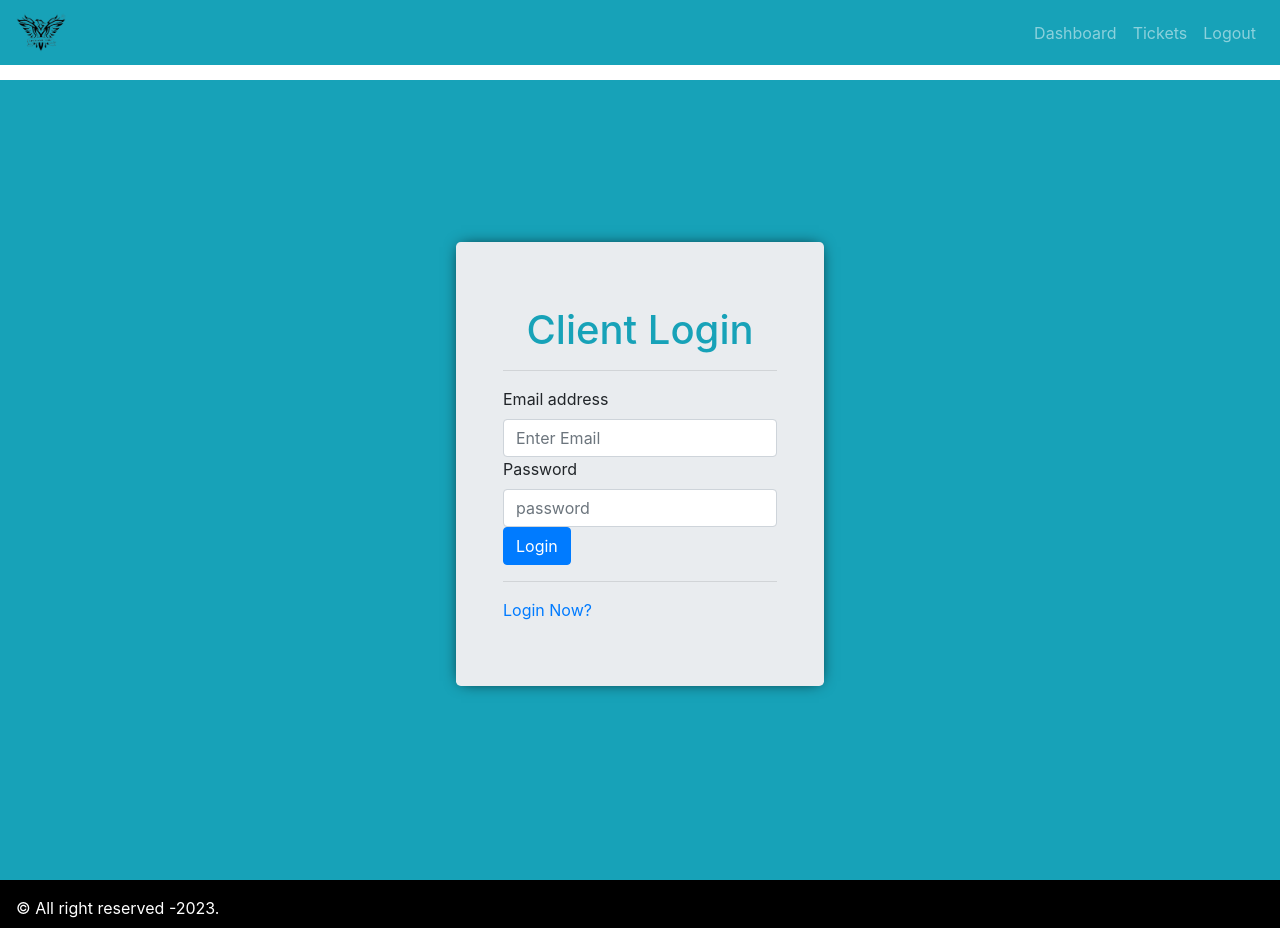
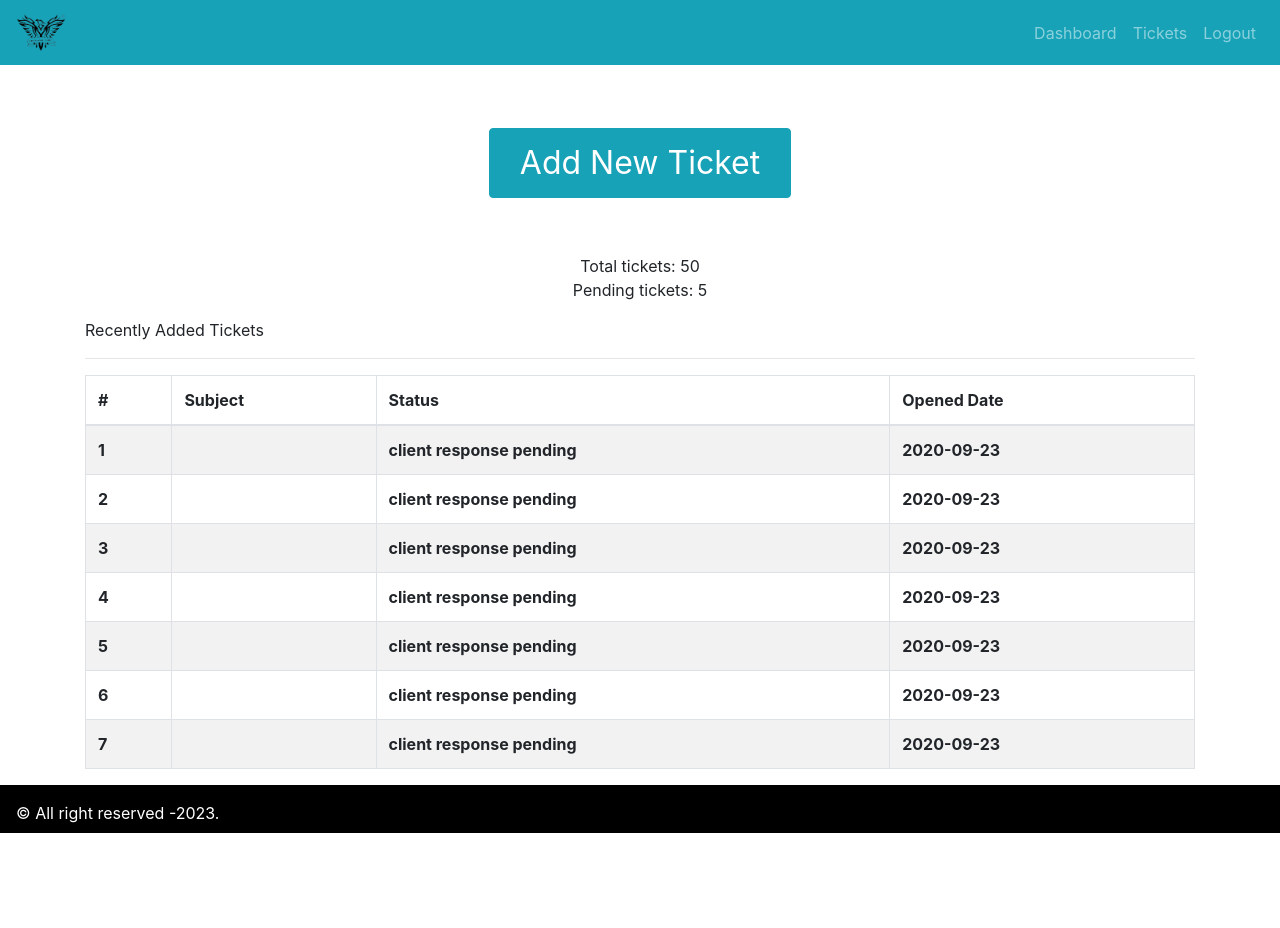
Before and after one commit to Shivanshu3979/EpitomeTRC, a React (Create React App) app: page /dashboard in a window 1280 px wide. After the commit the page ends 833 px from the top, so only its background shows below. Built offline with nearby package versions, Linux system fonts and the light colour scheme.

Commit message:
dashboard and ticket view added

```diff
--- a/src/App.js
+++ b/src/App.js
@@ -2,12 +2,12 @@
 
 import { Entry } from './page/entry/entry.page';
 import {DefaultLayout} from './component/layout/DefaultLayout';
-
+import { Dashboard } from "./page/dashboard/Dashboard.page";
 function App() {
   return (
     <div className="App">
       <DefaultLayout>
-          <Entry/>
+          <Dashboard/>
       </DefaultLayout>
       {/*<Entry/>*/}
     </div>
--- /dev/null
+++ b/src/assets/data/dummy-tickets.json
@@ -0,0 +1,37 @@
+[
+    {
+        "id":1,
+        "status":"client response pending",
+        "addedAt":"2020-09-23"
+    },
+    {
+        "id":2,
+        "status":"client response pending",
+        "addedAt":"2020-09-23"
+    },
+    {
+        "id":3,
+        "status":"client response pending",
+        "addedAt":"2020-09-23"
+    },
+    {
+        "id":4,
+        "status":"client response pending",
+        "addedAt":"2020-09-23"
+    },
+    {
+        "id":5,
+        "status":"client response pending",
+        "addedAt":"2020-09-23"
+    },
+    {
+        "id":6,
+        "status":"client response pending",
+        "addedAt":"2020-09-23"
+    },
+    {
+        "id":7,
+        "status":"client response pending",
+        "addedAt":"2020-09-23"
+    }
+]
--- /dev/null
+++ b/src/component/ticket-table/TicketTable.comp.js
@@ -0,0 +1,29 @@
+import React from 'react'
+import {Table} from 'react-bootstrap'
+export const TicketTable=({tickets})=>{
+    return(
+        <Table striped bordered hover>
+            <thead>
+                <tr>
+                    <th>#</th>
+                    <th>Subject</th>
+                    <th>Status</th>
+                    <th>Opened Date</th>
+                </tr>
+            </thead>
+            <tbody>
+                {tickets.length ? tickets.map(row=>(
+                <tr key={row.id}>
+                    <th>{row.id}</th>
+                    <th>{row.subject}</th>
+                    <th>{row.status}</th>
+                    <th>{row.addedAt}</th>
+                </tr>)) : (
+                <tr>
+                    <td colSpan={4} className='text-center'>No tickets to show</td>
+                </tr>
+                )}
+            </tbody>
+        </Table>
+    )
+}
--- /dev/null
+++ b/src/page/dashboard/Dashboard.page.js
@@ -0,0 +1,36 @@
+import React from 'react'
+import {Container, Row, Col, Button} from 'react-bootstrap'
+import { TicketTable } from '../../component/ticket-table/TicketTable.comp'
+import tickets from "../../assets/data/dummy-tickets.json";
+
+export const Dashboard=()=>{
+    return(
+        <Container>
+            <Row>
+                <Col className="text-center mt-5 mb-2">
+                    <Button variant="info" style={{'font-size':'2rem',
+                                                    padding:'10px 30px'}}>
+                        Add New Ticket
+                        </Button>
+                </Col>
+            </Row>
+            <Row>
+                <Col className="text-center mt-5 mb-2">
+                    <div>Total tickets: 50</div>
+                    <div>Pending tickets: 5</div>
+                </Col>
+            </Row>
+            <Row>
+                <Col className="mt-2">
+                    Recently Added Tickets
+                </Col>
+            </Row>
+            <hr/>
+            <Row>
+                <Col className='recent-ticket'>
+                    <TicketTable tickets={tickets}/>
+                </Col>
+            </Row>
+        </Container>
+    )
+}
```
